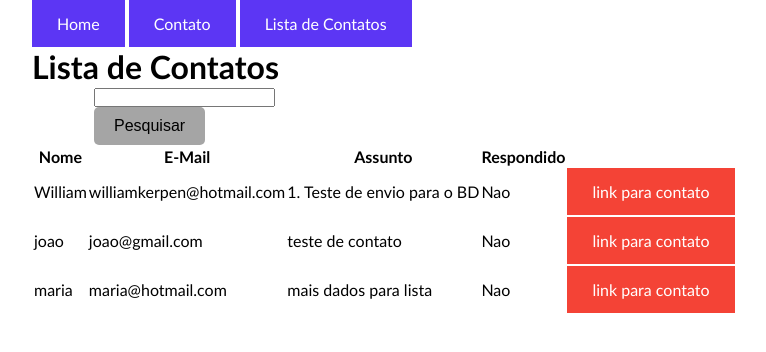
After one commit to WilliamKerpen/flask, a Flask app: page /contato/lista/ in a window 1280 px wide. The commit adds this page. Shown: the top 352 px of the page, without its empty margins (96-862 px from the left). Run offline with Flask 3, Linux system fonts and the light colour scheme.

Commit message:
uso de reaproveitamento de arquivos html, criacao da nav.html, contato_detail.html, com uso de rotas dinamicas.

```diff
--- a/app/static/css/style.css
+++ b/app/static/css/style.css
@@ -1,6 +1,11 @@
 *{
 	margin: 0;
 	padding: 0;
+}
+
+.container {
+  width: 80%;          /* ou qualquer valor fixo, ex: 1200px */
+  margin: 0 auto;      /* centraliza horizontalmente */
 }
 
 .center h2 {
@@ -69,3 +74,31 @@ button 	{
 	cursor: pointer;
 	font-size: 16px;
 }
+
+a:link, a:visited {
+  background-color: #f44336;
+  color: white;
+  padding: 14px 25px;
+  text-align: center;
+  text-decoration: none;
+  display: inline-block;
+}
+
+a:hover, a:active {
+  background-color: red;
+}
+
+#nav a:link,
+#nav a:visited {
+  background-color: #5c36f4;
+  color: white;
+  padding: 14px 25px;
+  text-align: center;
+  text-decoration: none;
+  display: inline-block;
+}
+
+#nav a:hover,
+#nav a:active {
+  background-color: red;
+}
--- /dev/null
+++ b/app/templates/base.html
@@ -0,0 +1,16 @@
+<!DOCTYPE html>
+<html>
+<head>
+	<meta charset="utf-8">
+	<meta name="viewport" content="width=device-width, initial-scale=1">
+	<title>Contato</title>
+	<link rel="stylesheet" href="{{ url_for('static', filename='css/style.css')}}">
+</head>
+<body>
+    <div class="container">
+        {% block content%} {% endblock%}
+    </div>
+
+
+</body>
+</html>
--- /dev/null
+++ b/app/templates/contato_lista.html
@@ -0,0 +1,49 @@
+{%extends 'base.html'%}
+{%block content %}
+
+{%include 'nav.html' %}
+    <div>
+        <h1>Lista de Contatos</h1>
+    </div>
+
+    <div>
+        <form method="get">
+            <div>
+                <input type = "text" name ='pesquisa'>
+            </div>
+            <div>
+                <button type="submit">Pesquisar</button>
+            </div>
+        </form>
+        <table>
+            <thead>
+                <tr>
+                    <th>Nome</th>
+                    <th>E-Mail</th>
+                    <th>Assunto</th>
+                    <th>Respondido</th>
+                    <th></th>
+                </tr>
+            </thead>
+            <tbody>
+                {% for linha in context ['dados']%}
+                <tr>
+                    <td>{{linha.nome}}</td>
+                    <td>{{linha.email}}</td>
+                    <td>{{linha.assunto}}</td>
+                    <td>
+                        {% if linha.respondido == 0 %}
+                            Nao
+                        {% else %}
+                            Sim
+                        {% endif %}
+
+                    </td>
+                    <td><a href="{{url_for('contatoDetail',id=linha.id)}}">link para contato</a></td>
+                </tr>
+                {% endfor %}
+
+            </tbody>
+        </table>
+    </div>
+{%endblock%}
--- /dev/null
+++ b/app/templates/nav.html
@@ -0,0 +1,7 @@
+<div id="nav">
+    <a href="/" >Home</a>
+
+    <a href="{{url_for('contato')}}" >Contato</a>
+
+    <a href="{{url_for('contatoLista')}}">Lista de Contatos</a>
+</div>
--- a/app/views.py
+++ b/app/views.py
@@ -9,7 +9,7 @@ def homepage():
     return render_template('index.html',usuario = usuario )
 
 
-@app.route('/contato', methods= ['GET','POST'])
+@app.route('/contato/', methods= ['GET','POST'])
 def contato():
     form = ContatoForm()
     if form.validate_on_submit():
@@ -17,3 +17,22 @@ def contato():
         return redirect(url_for('homepage'))
 
     return render_template('contato.html',form=form)
+
+@app.route('/contato/lista/')
+def contatoLista():
+    if request.method == 'GET':
+        pesquisa = request.args.get ('pesquisa', '')
+
+    dados = Contato.query.order_by('nome')
+    if pesquisa != '':
+        dados = dados.filter_by(nome=pesquisa)
+
+    context = {'dados': dados.all()}
+
+    return render_template('contato_lista.html', context=context)
+
+@app.route('/contato/<int:id>/')
+def contatoDetail(id):
+    obj = Contato.query.get(id)
+
+    return render_template('contato_detail.html', obj=obj)
```
Also changed, not shown: app/templates/contato.html (+7 -12 lines), app/templates/contato_detail.html (added, +23 -0 lines), app/templates/index.html (+9 -11 lines), instance/database.db.
